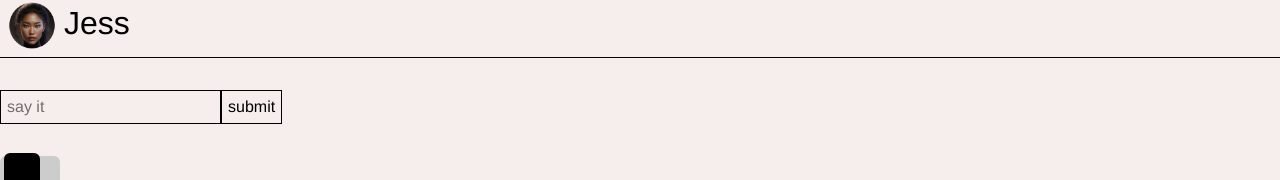
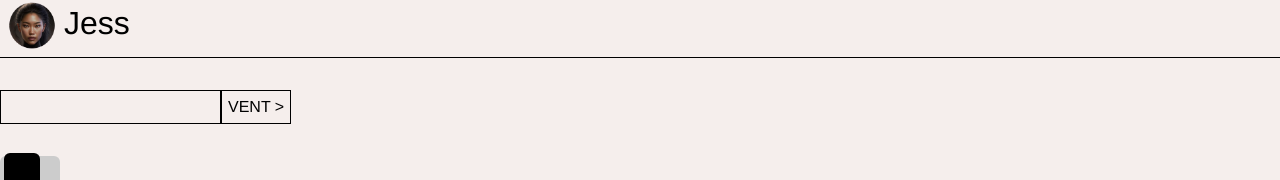
Before and after one commit to paulinejdavis/vent_ai, a Next.js app in the folder vent_ai-app/: page / in a window 1280 px wide. Shown: the part 115-295 px from the top of the page. Built offline with nearby package versions, Linux system fonts and the light colour scheme.

Commit message:
add classNames for chatbox

```diff
--- a/vent_ai-app/app/components/Chat.tsx
+++ b/vent_ai-app/app/components/Chat.tsx
@@ -65,16 +65,16 @@
         <input
           name="input-field"
           type="text"
-          placeholder="say it"
+          // placeholder="say it"
           onChange={handleInputChange}
           value={input}
-          className="helvetica-font"
+          className="userInput"
         />
         <button type="submit" className="mainButton">
-          submit
+          VENT &gt;
         </button>
       </form>
-      <div className="container">
+      <div className="container footer">
         {/* <button onChange={toggleTheme}>light/Dark</button> */}
         <ToggleSlider onToggle={toggleTheme} />
       </div>
```
